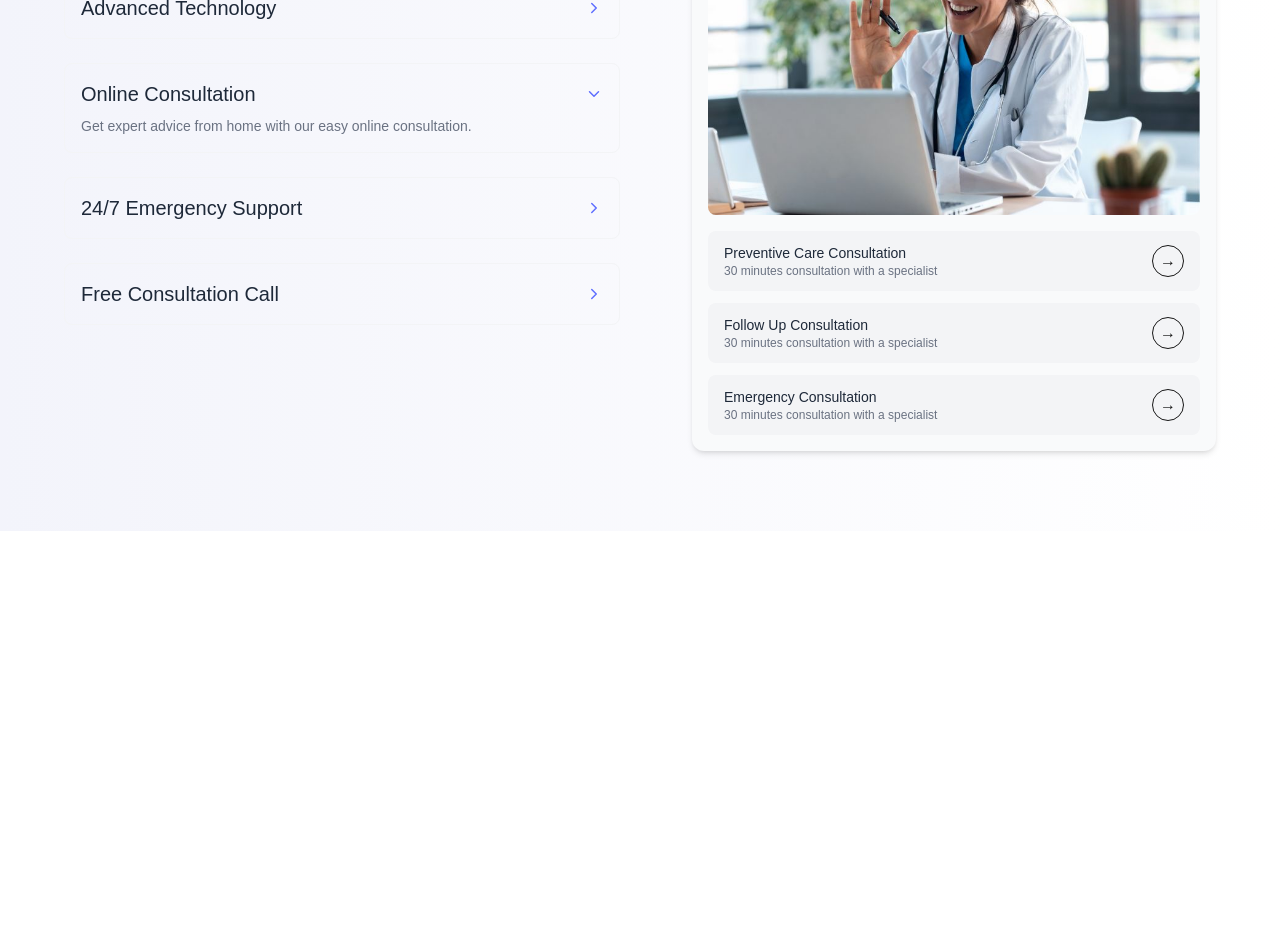
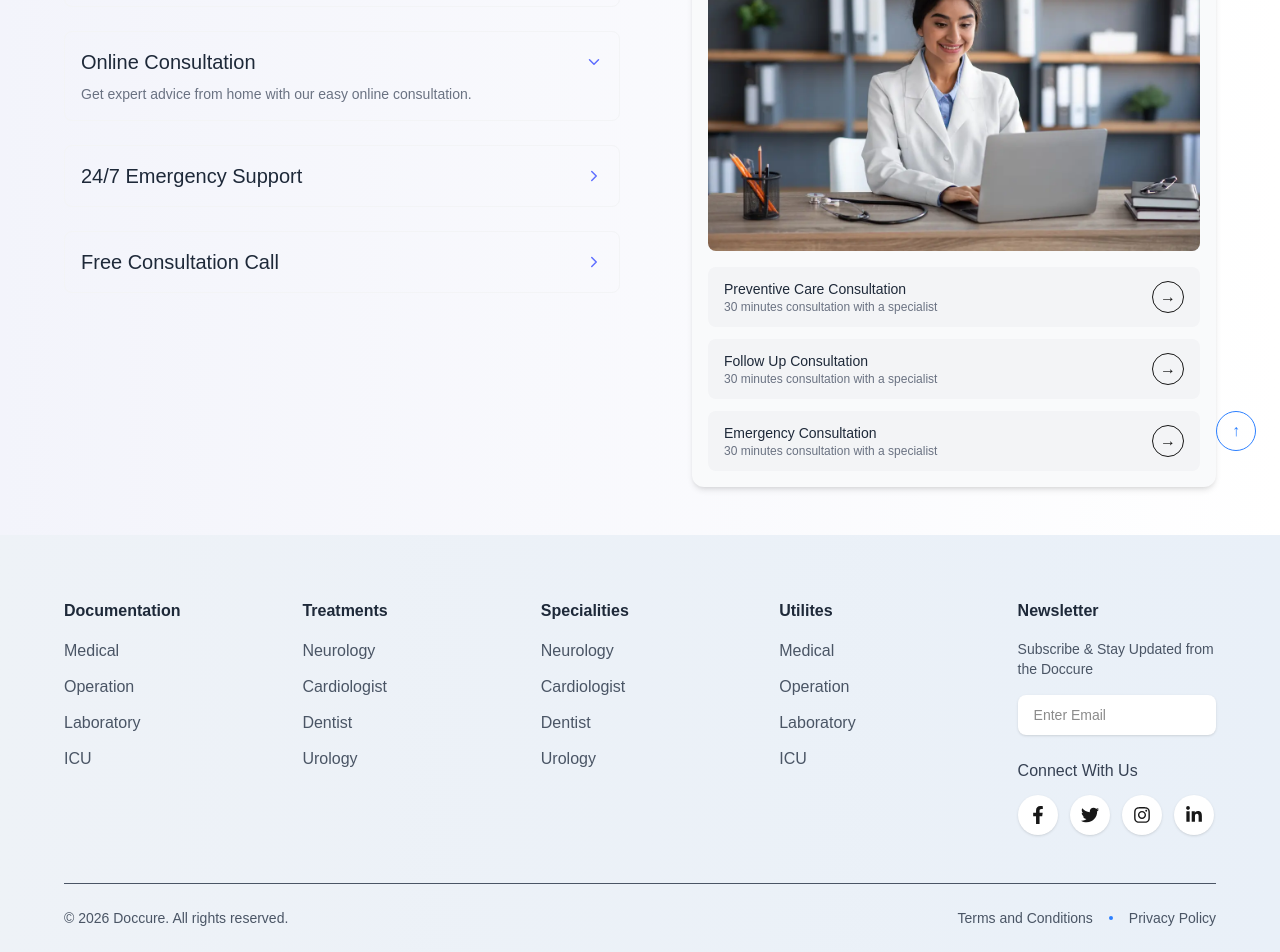
Before and after one commit to naveenkhanJ/MediConnect, a Next.js app in the folder frontend/mediconnect/: page /services in a window 1280 px wide. Shown: the part 325-1277 px from the top of the page. Before the commit the page ends 856 px from the top, so only its background shows below. Built offline with nearby package versions, Linux system fonts and the light colour scheme.

Commit message:
Refactor code structure for improved readability and maintainability

```diff
--- a/frontend/mediconnect/app/Auth/login/page.jsx
+++ b/frontend/mediconnect/app/Auth/login/page.jsx
@@ -20,7 +20,7 @@ export default function LoginPage() {
   };
 
   return (
-    <div className="min-h-screen flex items-center justify-center bg-gradient-to-r from-[#5F6FFF] to-[#EEF0FF] px-4">
+    <div className="min-h-screen flex items-center justify-center bg-gradient-to-r from-[#EEF0FF] to-white px-4">
 
       <div className="bg-white shadow-xl rounded-lg w-full max-w-md p-8">
 
--- a/frontend/mediconnect/app/Auth/register/page.jsx
+++ b/frontend/mediconnect/app/Auth/register/page.jsx
@@ -25,7 +25,7 @@ export default function RegisterPage() {
   };
 
   return (
-    <div className="min-h-screen flex items-center justify-center bg-gradient-to-r from-[#5F6FFF] to-[#EEF0FF] px-4 py-10">
+    <div className="min-h-screen flex items-center justify-center bg-gradient-to-r from-[#EEF0FF] to-white px-4 py-10">
 
       <div className="bg-white shadow-xl rounded-lg w-full max-w-2xl p-8">
 
@@ -47,7 +47,7 @@ export default function RegisterPage() {
               onChange={handleChange}
               placeholder="Enter your name"
               required
-              className="w-full mt-1 px-4 py-2 border rounded-lg focus:ring-2 focus:ring-[#5F6FFF]"
+              className="w-full mt-1 px-4 py-2 border rounded-lg  focus:ring-[#5F6FFF]"
             />
           </div>
 
@@ -61,7 +61,7 @@ export default function RegisterPage() {
               onChange={handleChange}
               placeholder="Enter your email"
               required
-              className="w-full mt-1 px-4 py-2 border rounded-lg focus:ring-2 focus:ring-[#5F6FFF]"
+              className="w-full mt-1 px-4 py-2 border rounded-lg focus:ring-[#5F6FFF]"
             />
           </div>
 
@@ -75,7 +75,7 @@ export default function RegisterPage() {
               onChange={handleChange}
               placeholder="Enter your phone"
               required
-              className="w-full mt-1 px-4 py-2 border rounded-lg focus:ring-2 focus:ring-[#5F6FFF]"
+              className="w-full mt-1 px-4 py-2 border rounded-lg  focus:ring-[#5F6FFF]"
             />
           </div>
 
@@ -89,7 +89,7 @@ export default function RegisterPage() {
               onChange={handleChange}
               placeholder="Enter password"
               required
-              className="w-full mt-1 px-4 py-2 border rounded-lg focus:ring-2 focus:ring-[#5F6FFF]"
+              className="w-full mt-1 px-4 py-2 border rounded-lg  focus:ring-[#5F6FFF]"
             />
           </div>
 
@@ -103,7 +103,7 @@ export default function RegisterPage() {
               onChange={handleChange}
               placeholder="Enter your address"
               required
-              className="w-full mt-1 px-4 py-2 border rounded-lg focus:ring-2 focus:ring-[#5F6FFF]"
+              className="w-full mt-1 px-4 py-2 border rounded-lg  focus:ring-[#5F6FFF]"
             />
           </div>
 
@@ -115,7 +115,7 @@ export default function RegisterPage() {
               value={form.gender}
               onChange={handleChange}
               required
-              className="w-full mt-1 px-4 py-2 border rounded-lg focus:ring-2 focus:ring-[#5F6FFF]"
+              className="w-full mt-1 px-4 py-2 border rounded-lg  focus:ring-[#5F6FFF]"
             >
               <option value="">Select</option>
               <option value="male">Male</option>
@@ -133,7 +133,7 @@ export default function RegisterPage() {
               value={form.birthday}
               onChange={handleChange}
               required
-              className="w-full mt-1 px-4 py-2 border rounded-lg focus:ring-2 focus:ring-[#5F6FFF]"
+              className="w-full mt-1 px-4 py-2 border rounded-lg  focus:ring-[#5F6FFF]"
             />
           </div>
 
--- a/frontend/mediconnect/app/layout.js
+++ b/frontend/mediconnect/app/layout.js
@@ -2,6 +2,7 @@ import { Geist, Geist_Mono } from "next/font/google";
 import "./globals.css";
 import Navbar from "../components/Navbar";
 import AppProvider from "@/context/AppContext";
+import Footer from "@/components/Footer";
 
 const geistSans = Geist({
   variable: "--font-geist-sans",
@@ -33,6 +34,9 @@ export default function RootLayout({ children }) {
           </div>
 
           {children}
+          <div>
+            <Footer />
+          </div>
 
         </AppProvider>
 
--- a/frontend/mediconnect/app/services/page.jsx
+++ b/frontend/mediconnect/app/services/page.jsx
@@ -3,7 +3,7 @@
 import { useState } from "react";
 import Image from "next/image";
 import { ChevronRight } from "lucide-react";
-import serviceImg from "../../public/images/online1.jpg";
+import serviceImg from "../../public/images/onl3.webp";
 import { services } from "@/assets/data";
 
 
@@ -16,7 +16,8 @@ export default function ServicesSection() {
   };
 
   return (
-    <section className="w-full px-6 md:px-16 py-20 bg-gradient-to-r from-[#f3f4fb] to-white  ">
+    <section className="w-full px-6 md:px-16 py-12 bg-gradient-to-r from-[#f3f4fb] to-white  ">
+
 
       <div className="grid md:grid-cols-2 gap-10 items-start">
 
@@ -63,15 +64,14 @@ export default function ServicesSection() {
         </div>
 
         {/* RIGHT SIDE */}
-        <div className="ml-8 ">
+        <div className="ml-8 max-w-[550px] ">
           {/* Top description */}
-          <p className="text-gray-600 mb-8 max-w-[500px]  mt-14 ">
-            Stay relaxed and find the comfort every visit and simple answers.
-            We provide modern dentistry with care and convenience.
+          <p className="text-gray-900 mb-8 ]  mt-14 ">
+            Stay relaxed and experience complete comfort during every visit, knowing that your care is our top priority. We aim to create a calm and welcoming environment where all your concerns are addressed with clarity and ease, providing simple and understandable answers to your questions
           </p>
 
           {/* Image */}
-          <div className=" rounded-xl shadow-md p-4 max-w-[550px] bg-gray-50 ">
+          <div className=" rounded-xl shadow-md p-4  bg-gray-50 ">
             <Image
               src={serviceImg}
 
--- /dev/null
+++ b/frontend/mediconnect/components/Footer.jsx
@@ -0,0 +1,119 @@
+"use client";
+
+import {
+  FaFacebookF,
+  FaTwitter,
+  FaInstagram,
+  FaLinkedinIn
+} from "react-icons/fa";
+import { Send } from "lucide-react"; // keep lucide for UI icons
+
+export default function Footer() {
+  return (
+    <footer className="bg-gradient-to-r from-[#eef2f7] to-[#e9f0f8] pt-16 pb-6 px-6 md:px-16">
+
+      {/* TOP GRID */}
+      <div className="grid grid-cols-1 sm:grid-cols-2 md:grid-cols-5 gap-10">
+
+        {/* Documentation */}
+        <div>
+          <h3 className="font-semibold text-gray-800 mb-4">Documentation</h3>
+          <ul className="space-y-3 text-gray-600">
+            <li>Medical</li>
+            <li>Operation</li>
+            <li>Laboratory</li>
+            <li>ICU</li>
+          </ul>
+        </div>
+
+        {/* Treatments */}
+        <div>
+          <h3 className="font-semibold text-gray-800 mb-4">Treatments</h3>
+          <ul className="space-y-3 text-gray-600">
+            <li>Neurology</li>
+            <li>Cardiologist</li>
+            <li>Dentist</li>
+            <li>Urology</li>
+          </ul>
+        </div>
+
+        {/* Specialities */}
+        <div>
+          <h3 className="font-semibold text-gray-800 mb-4">Specialities</h3>
+          <ul className="space-y-3 text-gray-600">
+            <li>Neurology</li>
+            <li>Cardiologist</li>
+            <li>Dentist</li>
+            <li>Urology</li>
+          </ul>
+        </div>
+
+        {/* Utilities */}
+        <div>
+          <h3 className="font-semibold text-gray-800 mb-4">Utilites</h3>
+          <ul className="space-y-3 text-gray-600">
+            <li>Medical</li>
+            <li>Operation</li>
+            <li>Laboratory</li>
+            <li>ICU</li>
+          </ul>
+        </div>
+
+        {/* Newsletter */}
+        <div>
+          <h3 className="font-semibold text-gray-800 mb-4">Newsletter</h3>
+          <p className="text-gray-600 text-sm mb-4">
+            Subscribe & Stay Updated from the Doccure
+          </p>
+
+          {/* Input */}
+          <div className="flex items-center bg-white rounded-lg overflow-hidden shadow-sm">
+            <input
+              type="email"
+              placeholder="Enter Email"
+              className="flex-1 px-4 py-2 text-sm outline-none"
+            />
+            <button className="bg-[#2B7FFF] text-white px-4 py-2 flex items-center gap-2">
+              <Send size={16} />
+              Send
+            </button>
+          </div>
+
+          {/* Social */}
+          <div className="mt-6">
+            <p className="text-gray-700 mb-3">Connect With Us</p>
+            <div className="flex gap-3">
+              {[FaFacebookF, FaTwitter, FaInstagram, FaLinkedinIn].map((Icon, i) => (
+                <div
+                  key={i}
+                  className="w-10 h-10 flex items-center justify-center rounded-full bg-white shadow hover:bg-[#5F6FFF] hover:text-white transition cursor-pointer"
+                >
+                  <Icon size={18} />
+                </div>
+              ))}
+            </div>
+          </div>
+        </div>
+      </div>
+
+      {/* BOTTOM BAR */}
+      <div className="border-t mt-12 pt-6 flex flex-col md:flex-row justify-between items-center text-gray-600 text-sm gap-4">
+        <p>© 2026 Doccure. All rights reserved.</p>
+
+        <div className="flex items-center gap-4">
+          <span>Terms and Conditions</span>
+          <span className="w-1 h-1 bg-blue-500 rounded-full"></span>
+          <span>Privacy Policy</span>
+        </div>
+      </div>
+
+      {/* SCROLL TO TOP BUTTON */}
+      <button
+        onClick={() => window.scrollTo({ top: 0, behavior: "smooth" })}
+        className="fixed bottom-6 right-6 w-10 h-10 rounded-full border border-blue-500 flex items-center justify-center text-blue-500 hover:bg-blue-500 hover:text-white transition"
+      >
+        ↑
+      </button>
+    </footer>
+  );
+}
--- a/frontend/mediconnect/components/Navbar.jsx
+++ b/frontend/mediconnect/components/Navbar.jsx
@@ -9,7 +9,7 @@ export default function Navbar() {
   const [isOpen, setIsOpen] = useState(false);
 
   return (
-    <nav className="w-full  shadow-sm  py-4 lg:px-20 px-12 fixed  z-50 bg-white ">
+    <nav className="w-full  shadow-sm  py-4 lg:px-20 px-12 fixed  z-50 bg-gradient-to-b from-[#f7f9fb] to-white">
       <div className="flex items-center justify-between">
 
         {/* Logo */}
--- a/frontend/mediconnect/components/about/page.jsx
+++ /dev/null
@@ -1,11 +0,0 @@
-import React from 'react'
-
-const page = () => {
-  return (
-    <div>
-      <h1>About Us</h1>
-    </div>
-  )
-}
-
-export default page
--- a/frontend/mediconnect/components/home/SearchBar.jsx
+++ b/frontend/mediconnect/components/home/SearchBar.jsx
@@ -20,11 +20,13 @@ export function DoctorSearch() {
   };
 
   return (
-    <div className="w-full  shadow-md rounded-lg p-6 mb-10  y-[-50] px-12 md:px-16  md:w-[80%] lg:w-[80%] mx-auto relative z-10 h-32 bg-white">
-      <p className="text-gray-600 mb-4  font-semibold">
+    <div className="w-full shadow-md rounded-lg p-4  sm:p-6 mb-10 px-4 sm:px-8 md:px-16 md:w-[90%] lg:w-[80%] relative z-10 bg-white h-auto md:h-32">
+
+      <p className="text-gray-600 mb-4 font-semibold text-sm sm:text-base">
         Find the best doctor for your needs
       </p>
-      <div className="grid grid-cols-1 md:grid-cols-4 gap-4">
+
+      <div className="grid grid-cols-1 sm:grid-cols-2 md:grid-cols-4 gap-3 sm:gap-4">
 
         {/* Doctor Name */}
         <input
@@ -33,7 +35,7 @@ export function DoctorSearch() {
           placeholder="Doctor name"
           value={form.name}
           onChange={handleChange}
-          className="border border-gray-300 rounded-lg px-4 py-2 focus:outline-none focus:ring-2 focus:ring-[#5F6FFF]"
+          className="w-full border border-gray-300 rounded-lg px-4 py-2 text-sm sm:text-base focus:outline-none focus:ring-2 focus:ring-[#5F6FFF]"
         />
 
         {/* Specialization */}
@@ -41,7 +43,7 @@ export function DoctorSearch() {
           name="specialization"
           value={form.specialization}
           onChange={handleChange}
-          className="border border-gray-300 rounded-lg px-4 py-2 focus:outline-none focus:ring-2 focus:ring-[#5F6FFF]"
+          className="w-full border border-gray-300 rounded-lg px-4 py-2 text-sm sm:text-base focus:outline-none focus:ring-2 focus:ring-[#5F6FFF]"
         >
           <option value="">Specialization</option>
           <option value="Cardiologist">Cardiologist</option>
@@ -56,16 +58,17 @@ export function DoctorSearch() {
           name="date"
           value={form.date}
           onChange={handleChange}
-          className="border border-gray-300 rounded-lg px-4 py-2 focus:outline-none focus:ring-2 focus:ring-[#5F6FFF]"
+          className="w-full border border-gray-300 rounded-lg px-4 py-2 text-sm sm:text-base focus:outline-none focus:ring-2 focus:ring-[#5F6FFF]"
         />
 
         {/* Search Button */}
         <button
           onClick={handleSearch}
-          className="bg-[#5F6FFF] text-white rounded-lg px-6 py-2 hover:opacity-90 transition"
+          className="w-full bg-[#5F6FFF] text-white rounded-lg px-6 py-2 text-sm sm:text-base hover:opacity-90 transition"
         >
           Search
         </button>
+
       </div>
     </div>
   );
--- a/frontend/mediconnect/components/home/doctorCard.jsx
+++ b/frontend/mediconnect/components/home/doctorCard.jsx
@@ -15,9 +15,9 @@ export default function DoctorCard() {
 
 
   return (
-    <section className="w-full px-6 md:px-18 py-12 bg-[#F9FAFB] ">
+    <section className="w-full px-6 md:px-18 py-20 sm:px-8 bg-[#F9FAFB] ">
       {/* Heading */}
-      <div className="text-center mb-12">
+      <div className="text-center mb-12 ">
         <h2 className="text-3xl md:text-4xl font-bold text-gray-900 mt-12">
           Top Doctors to Book
         </h2>
--- a/frontend/mediconnect/package.json
+++ b/frontend/mediconnect/package.json
@@ -12,7 +12,8 @@
     "lucide-react": "^1.7.0",
     "next": "16.2.2",
     "react": "19.2.4",
-    "react-dom": "19.2.4"
+    "react-dom": "19.2.4",
+    "react-icons": "^5.6.0"
   },
   "devDependencies": {
     "@tailwindcss/postcss": "^4",
```
Also changed, not shown: frontend/mediconnect/public/images/onl3.webp (added), 1 other file (tests, documents, lock files or other folders).
